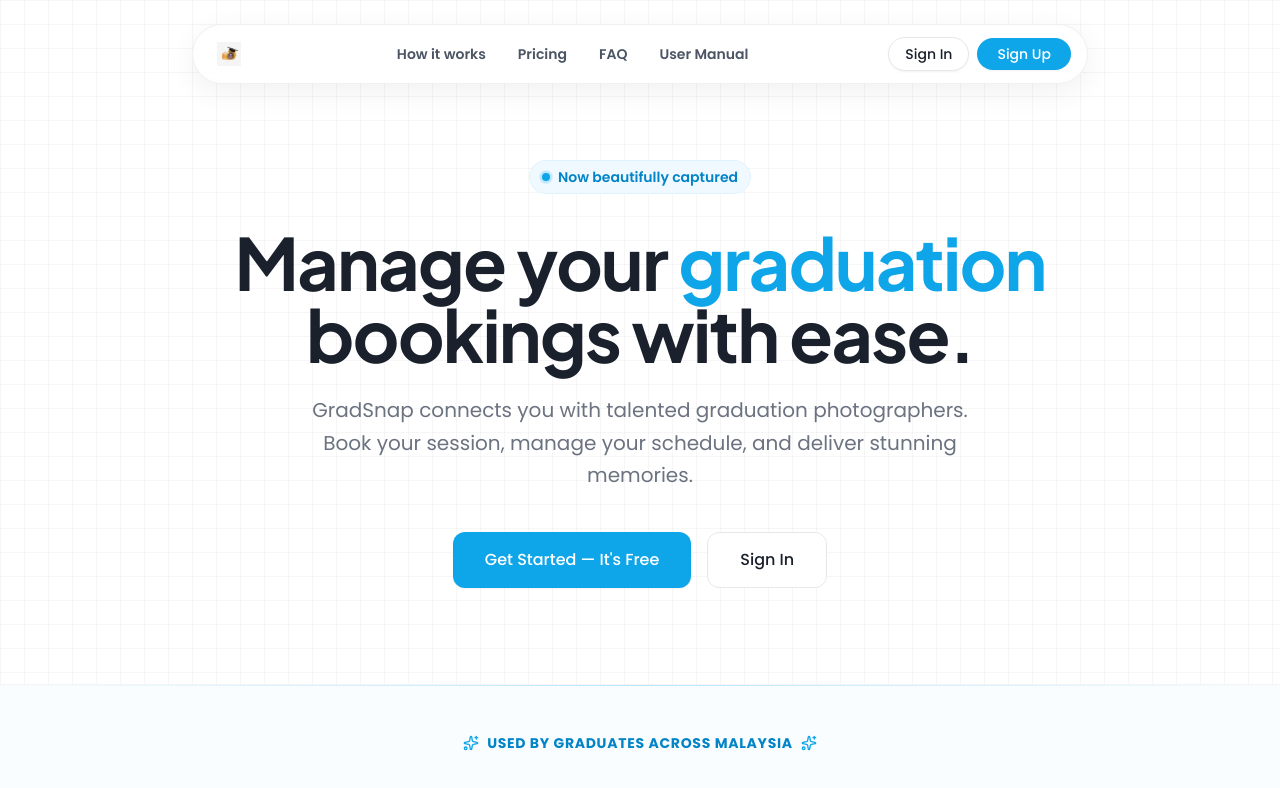
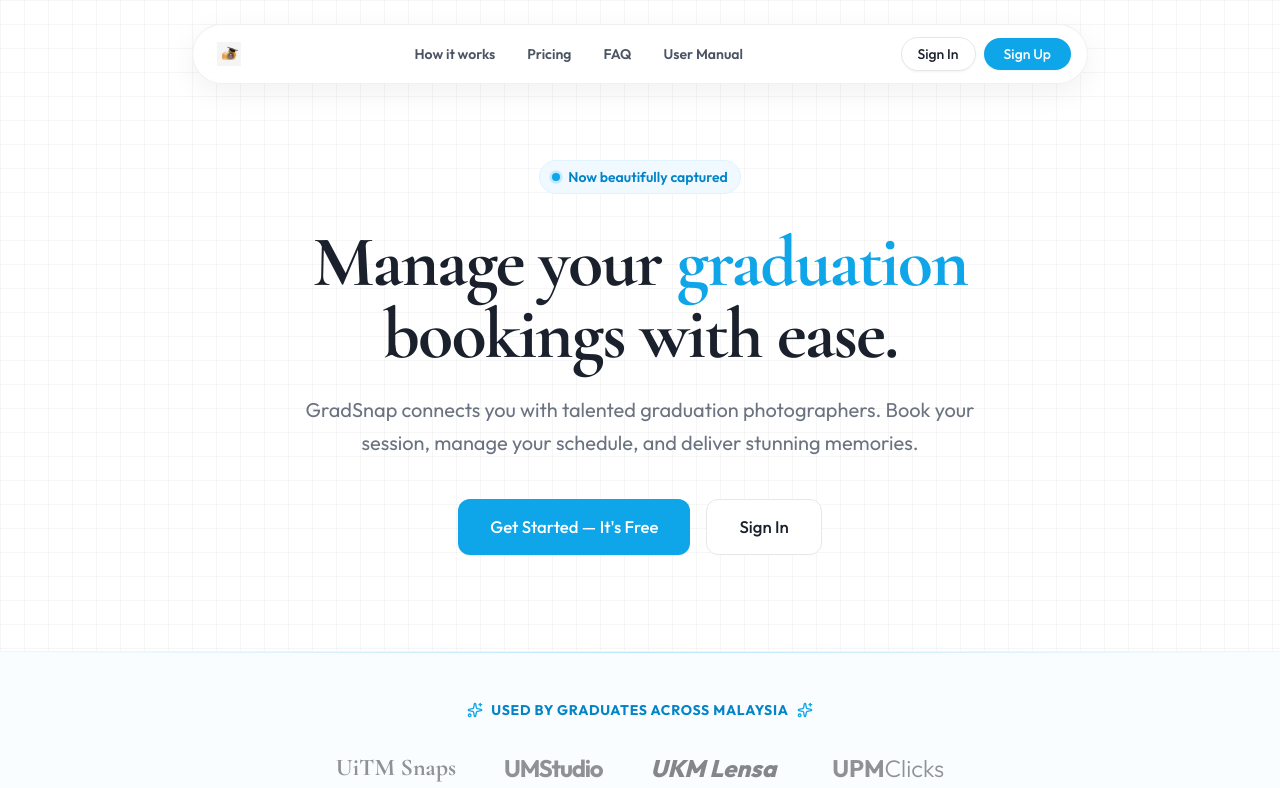
Before and after one commit to Ariffkmy/bookingconvo, a React (Vite) app: page / in a window 1280 px wide. Shown: the top 788 px of the page. Built offline with nearby package versions, Linux system fonts and the light colour scheme; no server answers.

Commit message:
Setup Tailwind fonts and Tulip Identity 2026 theme
- Replace fonts with Cormorant Garamond (serif) and Outfit (sans)
- Apply Tulip Identity 2026 color palette (pink, white, black)
- Update fontSize scale for base and heading sizes

https://claude.ai/code/session_01RMyFKTAXZr9MZY14sEUSDW

```diff
--- a/src/index.css
+++ b/src/index.css
@@ -1,4 +1,4 @@
-@import url('https://fonts.googleapis.com/css2?family=Inter:wght@300;400;500;600;700;800&family=Plus+Jakarta+Sans:wght@500;600;700;800&family=Poppins:wght@400;500;600;700&display=swap');
+@import url('https://fonts.googleapis.com/css2?family=Cormorant+Garamond:ital,wght@0,300;0,400;0,500;0,600;0,700;1,300;1,400;1,500&family=Outfit:wght@300;400;500;600;700;800&display=swap');
 
 @tailwind base;
 @tailwind components;
@@ -10,8 +10,8 @@
   }
 
   body {
-    @apply bg-[#F9FAFB] text-[#1A202C] antialiased;
-    font-family: 'Poppins', 'Inter', system-ui, sans-serif;
+    @apply bg-primary text-charcoal antialiased;
+    font-family: 'Outfit', sans-serif;
   }
 
   h1,
@@ -20,8 +20,8 @@
   h4,
   h5,
   h6 {
-    font-family: 'Plus Jakarta Sans', system-ui, sans-serif;
-    @apply text-[#1A202C] tracking-tight;
+    font-family: 'Cormorant Garamond', serif;
+    @apply text-charcoal tracking-tight;
   }
 
   #root {
--- a/tailwind.config.js
+++ b/tailwind.config.js
@@ -6,24 +6,26 @@ export default {
   ],
   theme: {
     extend: {
+      fontSize: {
+        'base': ['1.05rem', '1.65rem'],
+        'lg': ['1.2rem', '1.85rem'],
+        '7xl': ['4.5rem', '1'],
+        '8xl': ['6rem', '1'],
+      },
       colors: {
-        primary: {
-          50: '#f0f9ff',
-          100: '#e0f2fe',
-          200: '#bae6fd',
-          300: '#7dd3fc',
-          400: '#38bdf8',
-          500: '#0ea5e9',
-          600: '#0284c7',
-          700: '#0369a1',
-          800: '#075985',
-          900: '#0c4a6e',
-          950: '#082f49',
-        },
+        // The Tulip Identity 2026: Pink, White, Black
+        primary: '#FFF0F5', // Lavender Blush
+        primaryDark: '#BE185D', // Pink-700
+        pinkAccent: '#F472B6', // Pink-400 (Softer)
+        charcoal: '#121212', // Lifted Black (Graphite)
+        charcoalLight: '#1E1E1E', // Lighter Gray for cards
+        surface: '#FFFFFF',
+        silver: '#F8F9FA',
+        gold: '#D4AF37',
       },
       fontFamily: {
-        sans: ['Poppins', 'Inter', 'system-ui', 'sans-serif'],
-        heading: ['Plus Jakarta Sans', 'sans-serif'],
+        serif: ['"Cormorant Garamond"', 'serif'],
+        sans: ['"Outfit"', 'sans-serif'],
       },
       boxShadow: {
         'soft': '0 4px 20px -2px rgba(0, 0, 0, 0.05)',
```
